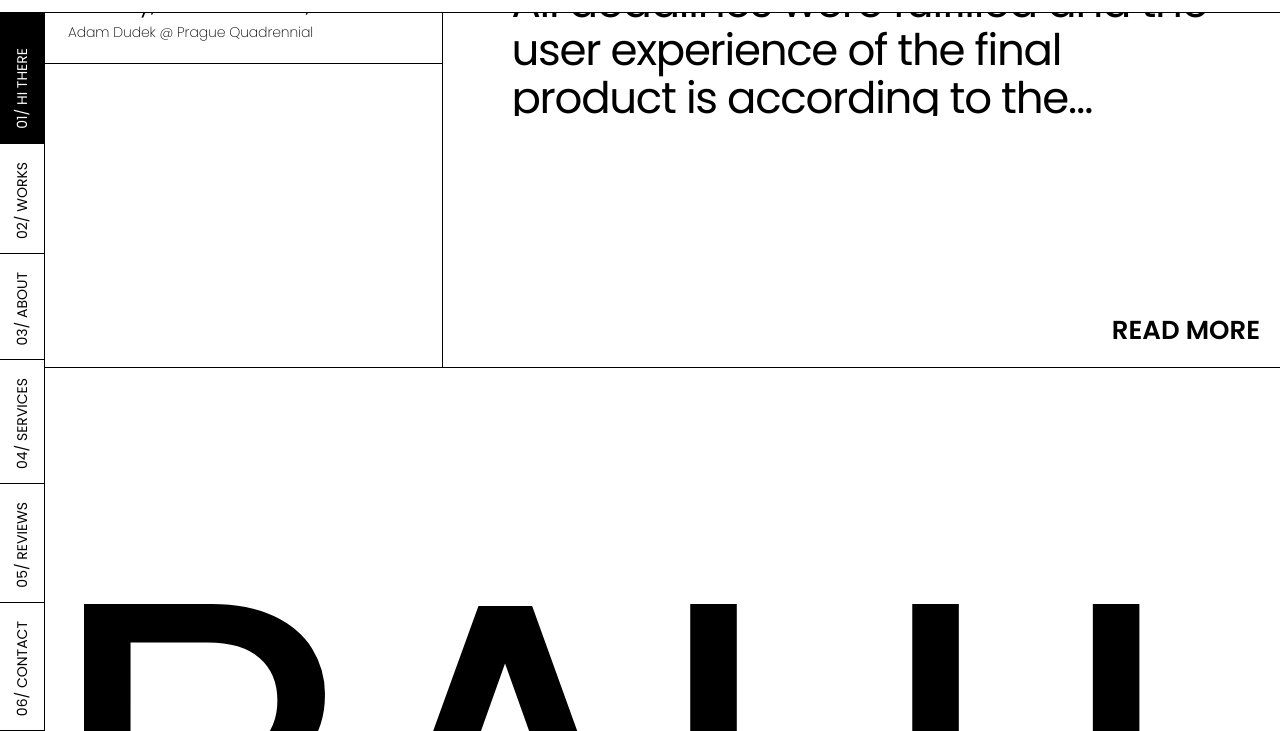
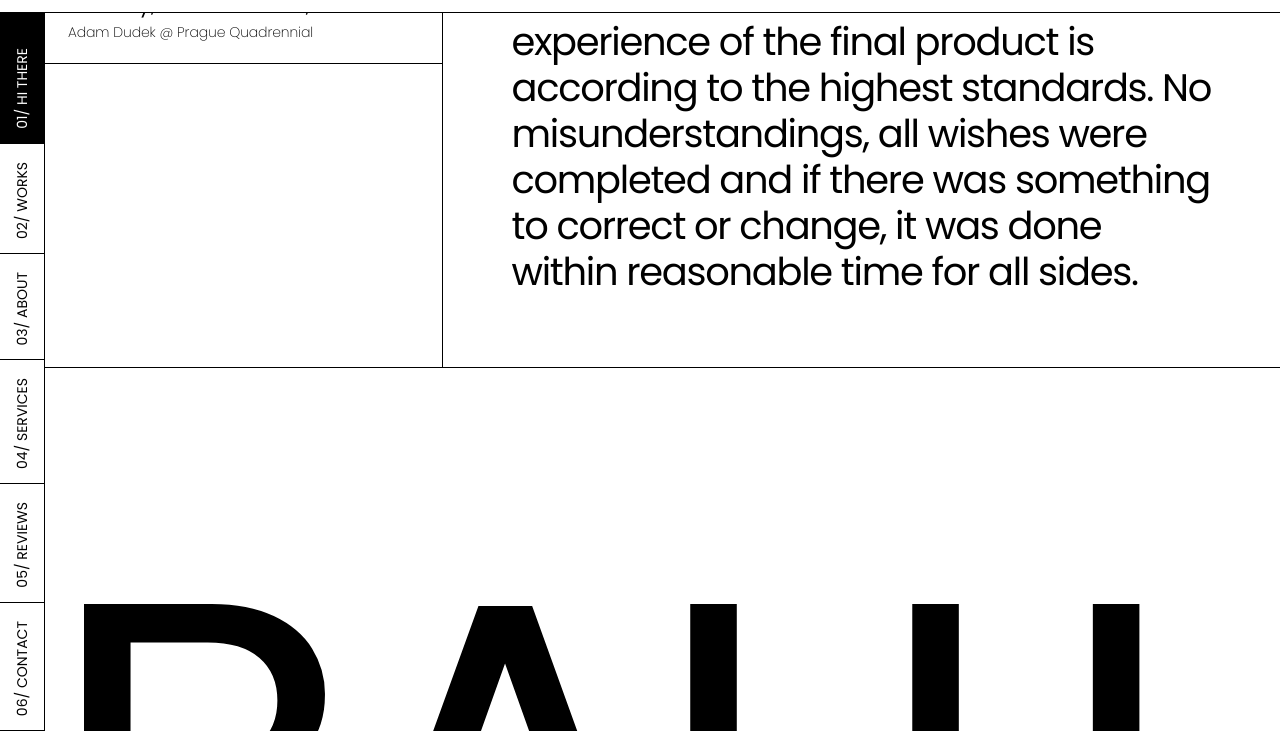
Before and after one commit to jjjjinwoo/studiobauhaus_clone, a plain HTML site: page index.html in a window 1280 px wide. Both pictures are taken after a click on the link "READ MORE". Shown: the part 4893-5624 px from the top of the page. Drawn offline with nearby package versions, Linux system fonts and the light colour scheme.

Commit message:
feat: readmore버튼 이벤트 구현

```diff
--- a/css/index.scss
+++ b/css/index.scss
@@ -839,17 +839,18 @@ header::before {
         }
         .body_text {
           position: relative;
-          padding: 68px;
+          padding: 0 68px;
           p {
-            font-size: 3.4vw;
+            font-size: 3vw;
             font-weight: 400;
             letter-spacing: -0.1vw;
-            line-height: 1.1;
+            line-height: 1.2;
             display: none;
             -webkit-box-orient: vertical;
             -webkit-line-clamp: 6;
-            height: 22vw;
+            height: calc(533px - 110px);
             overflow: hidden;
+            padding-top: 68px;
           }
           .more {
             position: absolute;
@@ -863,8 +864,16 @@ header::before {
           .more:hover {
             background-size: 0 3px, 100% 3px;
           }
+          .more.rm {
+            display: none;
+          }
           p.on {
             display: -webkit-box;
+          }
+          p.rm {
+            overflow-y: scroll;
+            height: 533px;
+            -webkit-box-orient: inherit;
           }
         }
       }
--- a/js/index.js
+++ b/js/index.js
@@ -109,7 +109,7 @@ sec2ImgBox.forEach((box, index) => {
   });
 });
 
-// 섹션3
+// 섹션3 - 호버박스
 
 const sec3UpCard = document.querySelectorAll(".sec3 .up .card");
 
@@ -133,6 +133,8 @@ for (let i = 0; i < sec3DownCard.length; i++) {
   sec3DownCard[i].addEventListener("mouseenter", function () {
     for (let i = 0; i < sec3DownCard.length; i++) {
       sec3DownCard[i].classList.remove("on");
+      bodyText[i].classList.remove("rm");
+      moreButton.classList.remove("rm");
     }
     this.classList.add("on");
 
@@ -158,6 +160,18 @@ for (let i = 0; i < sec3DownCard.length; i++) {
     });
   });
 }
+
+// 섹션3 - READ MORE
+
+const moreButton = document.querySelector(".sec3 .body_text .more");
+const bodyText = document.querySelectorAll(".sec3 .body_text p");
+
+moreButton.addEventListener("click", function () {
+  for (var i = 0; i < bodyText.length; i++) {
+    bodyText[i].classList.add("rm");
+    moreButton.classList.add("rm");
+  }
+});
 
 // 섹션4
 
```
Also changed, not shown: css/index.css, 1 other file.
